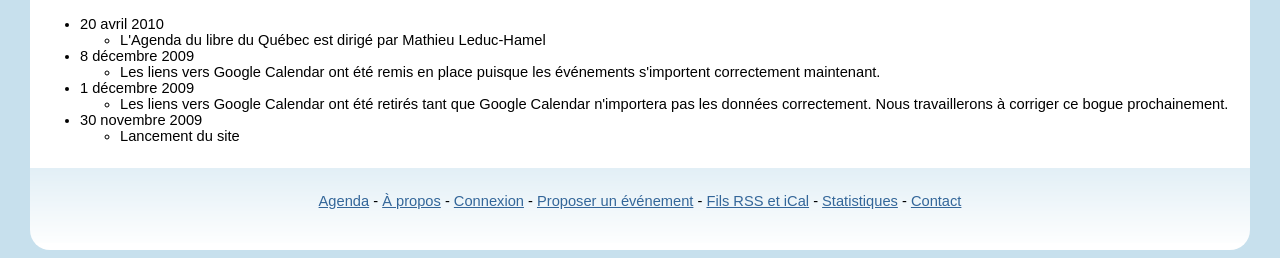
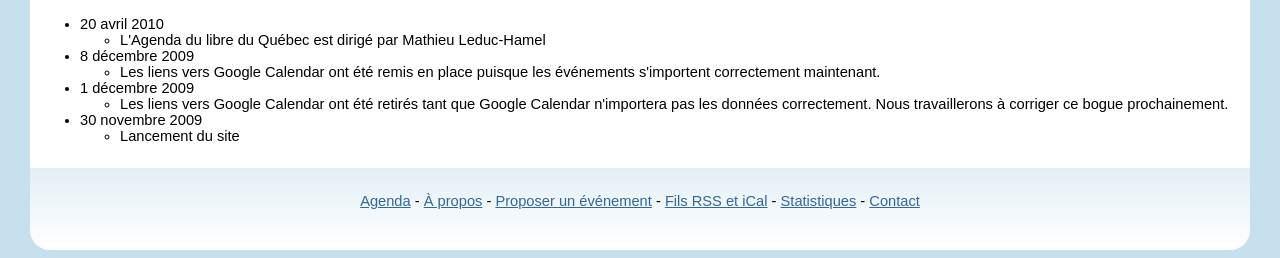
Before and after one commit to mlhamel/agendadulibre, a Django app: template agenda/templates/about.html in a window 1280 px wide. Shown: the part 707-965 px from the top of the page. Run offline with Django 3.2, Linux system fonts and the light colour scheme; the template is opened without the code that fills it, so the values that code supplies are empty; parts of the project's set-up code (start-up, migrations or seed data) failed here and were passed over.

Commit message:
deactivated the login system for now

```diff
--- a/agenda/templates/base.html
+++ b/agenda/templates/base.html
@@ -34,7 +34,7 @@
   <p>
   <a href="{% url agenda.views.index %}">Agenda</a> -
   <a href="{% url agenda.views.about %}">À propos</a> -
-  <a href="{% url django.contrib.auth.views.login %}">Connexion</a> -
+<!--  <a href="{% url django.contrib.auth.views.login %}">Connexion</a> -->
   <a href="{% url agenda.events.views.propose %}">Proposer un événement</a> -
   <a href="{% url agenda.events.views.feed_list %}">Fils RSS et iCal</a> -
   <a href="{% url agenda.events.views.stats %}">Statistiques</a> -
--- a/agenda/templates/events/event_archive_month.html
+++ b/agenda/templates/events/event_archive_month.html
@@ -9,9 +9,9 @@
 {% endblock %}
 
 {% block actions %}
-<div class="action">
+<!--<div class="action">
   <a href="/login/"><img src="/media/img/preferences-system-login.png" width="16px;" /></a><a href="/login/">Connexion</a>
-</div>
+</div>-->
 <div class="action">
   <a href="/event/new/"><img src="/media/img/appointment-new.png" /></a><a href="/event/new/">Proposer un événement</a>
 </div>
```
Also changed, not shown: 2 other files.
